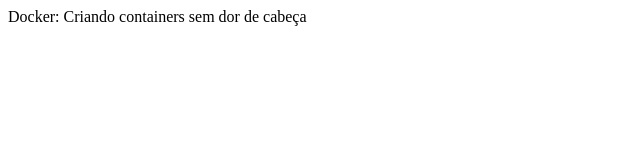
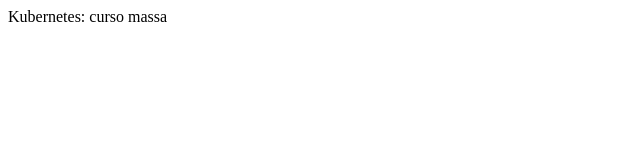
Before and after one commit to v01dr/alura, a plain HTML site: page index.html in a window 1280 px wide. Shown: the whole page, without its empty margins (0-640 px from the left). Drawn offline with Linux system fonts and the light colour scheme.

Commit message:
Curso de kubertes

```diff
--- a/index.html
+++ b/index.html
@@ -1,4 +1,3 @@
 <html>
-
-Docker: Criando containers sem dor de cabeça
+Kubernetes: curso massa
 </html>
```
